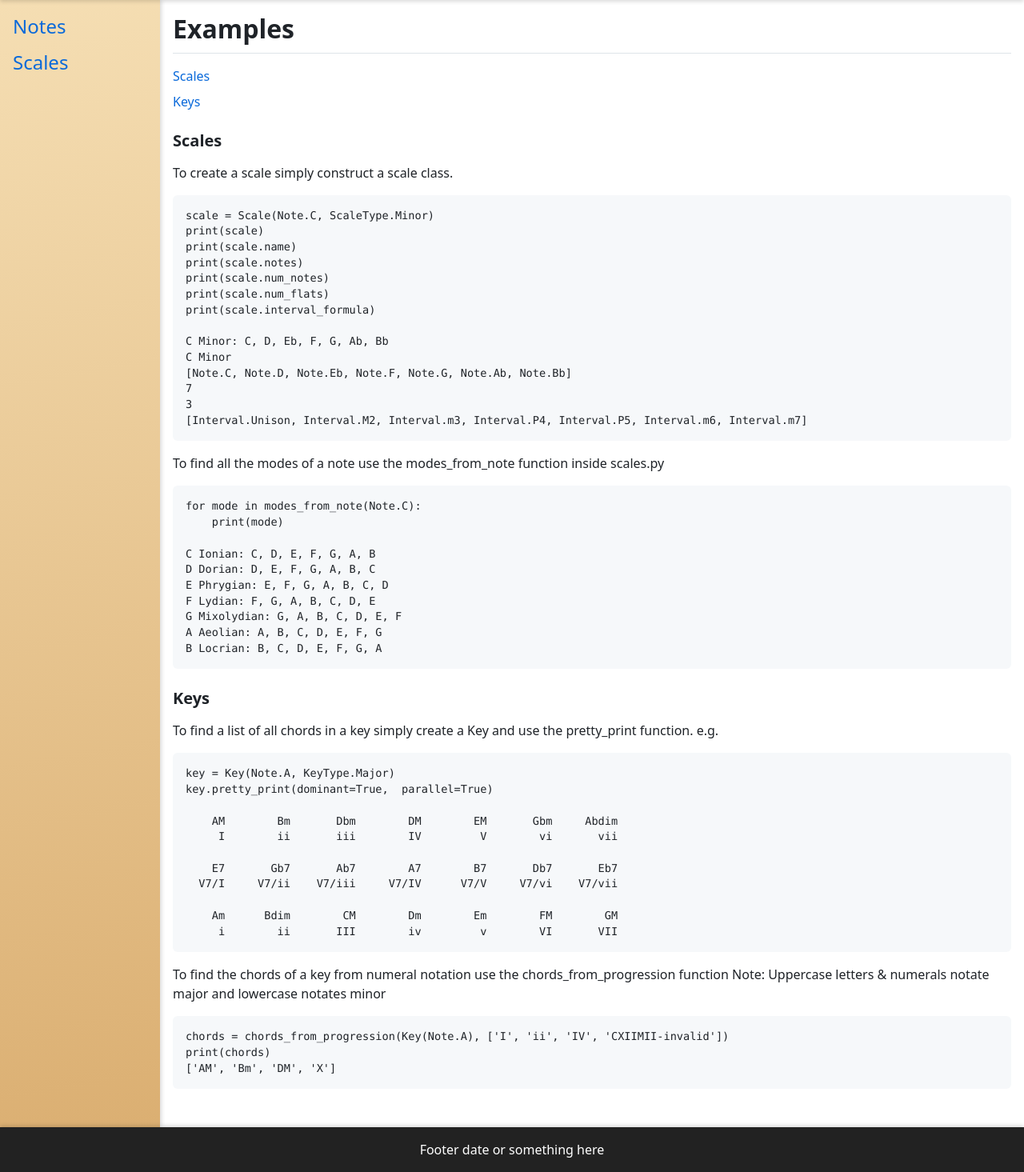
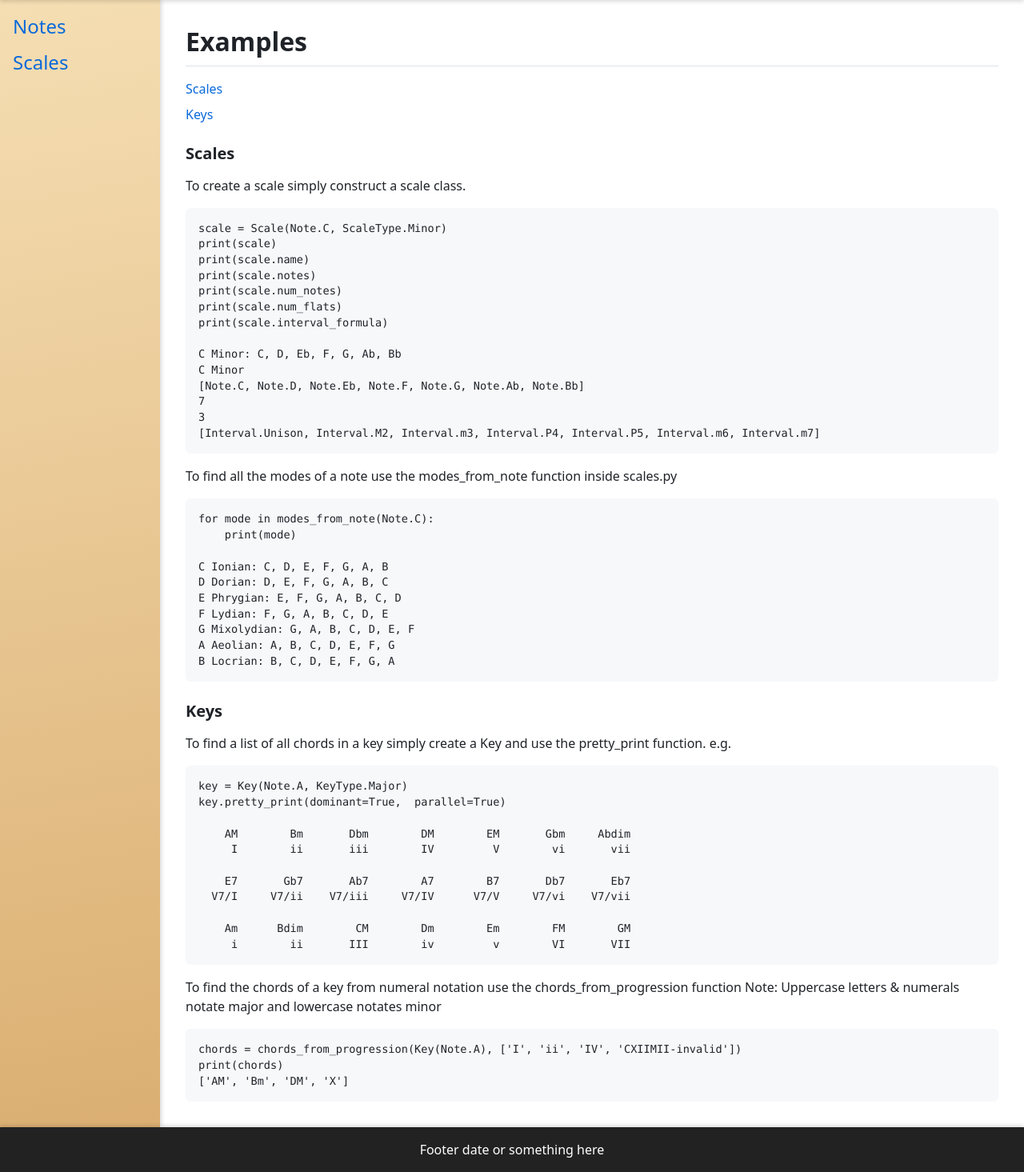
Before and after one commit to CraigMason19/music_theory_docs, a Django app: page /documentation/examples/ in a window 1280 px wide. Shown: the part 56-1521 px from the top of the page at 80% size. Run offline with Django 5.2, Linux system fonts and the light colour scheme.

Commit message:
Increased view padding

```diff
--- a/documentationApp/static/CSS/styles.css
+++ b/documentationApp/static/CSS/styles.css
@@ -83,15 +83,13 @@ body {
 
 .sidebar a {
 	font-size: 1.5rem;
-	/* font-weight: bolder; */
-
 }
 
 
   .view-area {
 	grid-area: main;
 	overflow-y: auto;
-	padding: 1rem;
+	padding: 2rem;
   }
 
 
```
